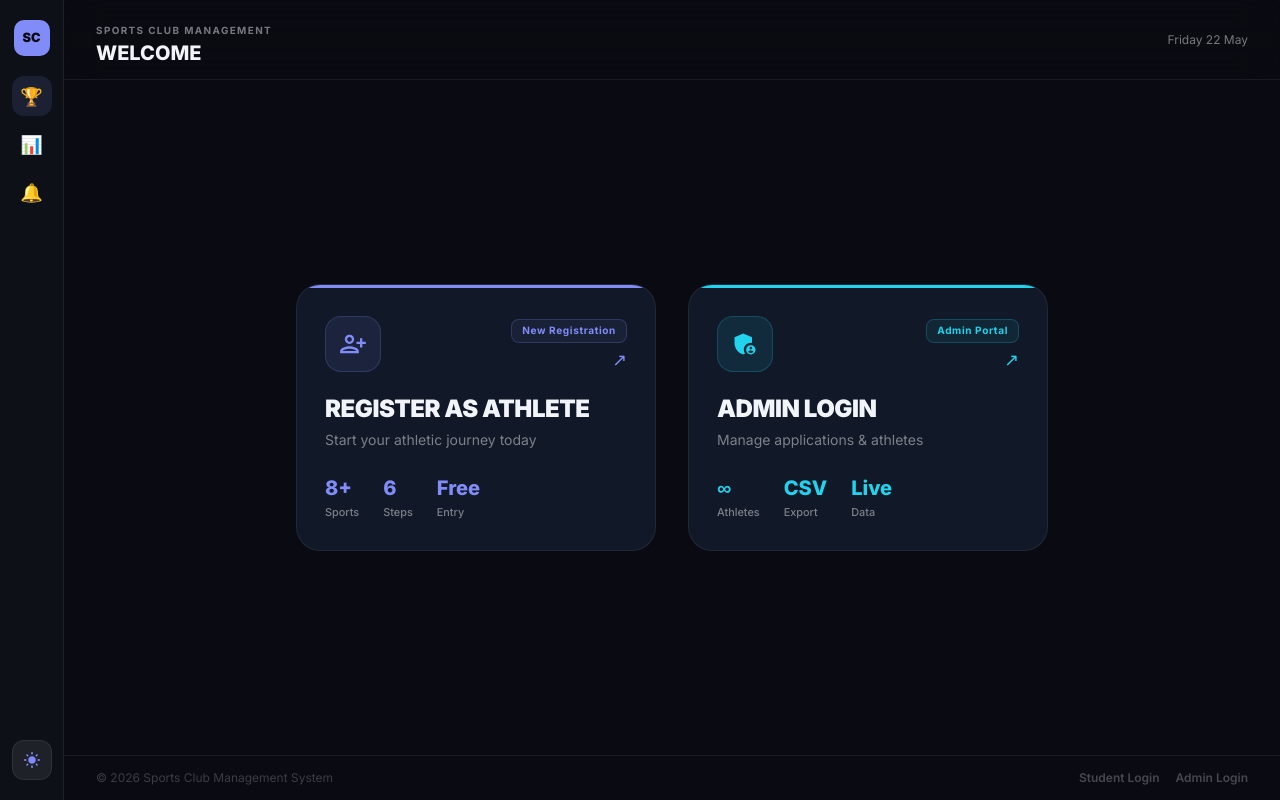
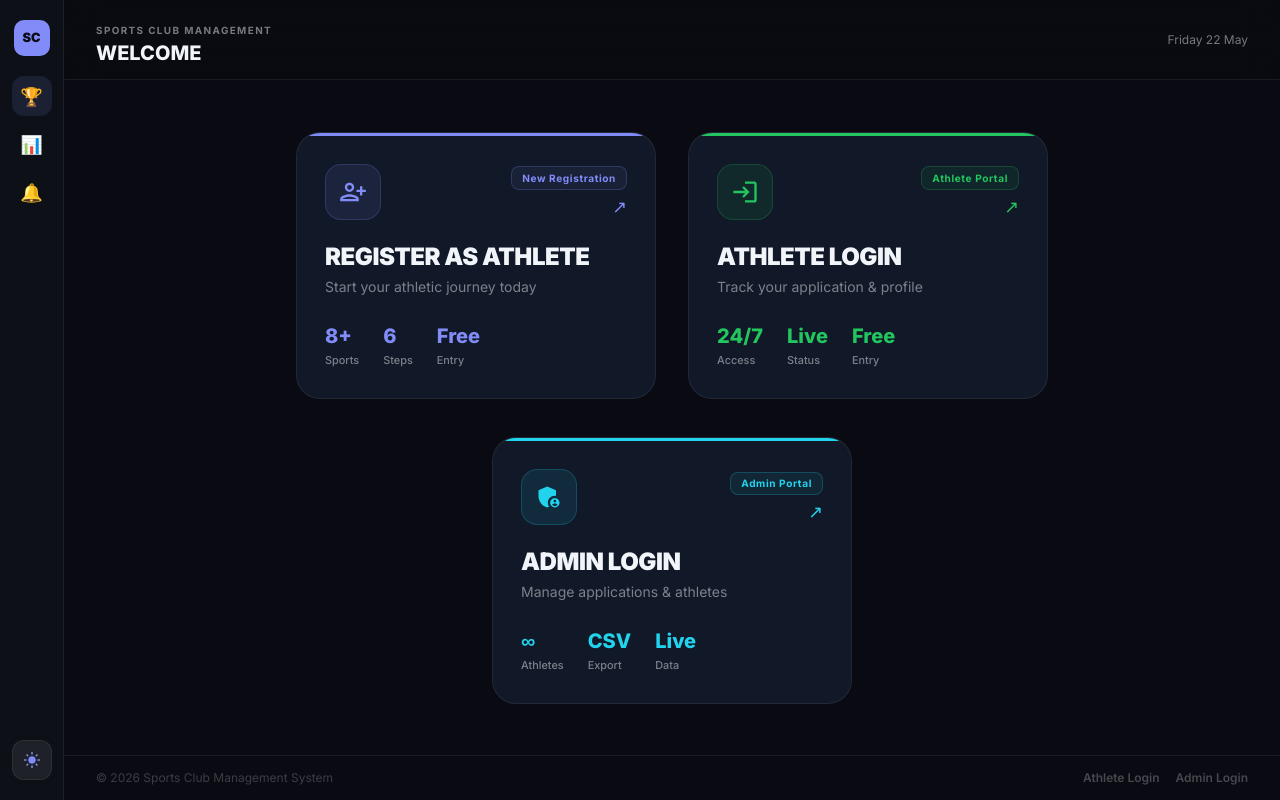
Before and after one commit to UrjasweeChatterjee/athelete-form-frontend, a React (Vite) app: page / in a window 1280 px wide. Built offline with nearby package versions, Linux system fonts and the light colour scheme.

Commit message:
added athelete login card

```diff
--- a/src/pages/CoachDashboard.jsx
+++ b/src/pages/CoachDashboard.jsx
@@ -287,7 +287,7 @@ export default function CoachDashboard() {
       setFiltered(data.students);
       setStats(data.stats);
     } catch {
-      setError('Failed to load students. Please refresh.');
+      setError('Failed to load athletes. Please refresh.');
     } finally {
       setLoading(false);
     }
--- a/src/pages/Landing.jsx
+++ b/src/pages/Landing.jsx
@@ -1,5 +1,5 @@
 // ─────────────────────────────────────────────────────────────
-// pages/Landing.jsx  –  Landing with sidebar + two action cards
+// pages/Landing.jsx  –  Landing with sidebar + three action cards
 // Professional: indigo + cyan palette, white light bg
 // ─────────────────────────────────────────────────────────────
 import React from 'react';
@@ -9,6 +9,7 @@ import {
 import { useNavigate } from 'react-router-dom';
 import PersonAddAltIcon       from '@mui/icons-material/PersonAddAlt';
 import AdminPanelSettingsIcon from '@mui/icons-material/AdminPanelSettings';
+import LoginIcon              from '@mui/icons-material/Login';
 import ThemeToggle from '../components/ThemeToggle';
 
 export default function Landing() {
@@ -27,6 +28,16 @@ export default function Landing() {
       accent:   theme.palette.primary.main,
       tag:      'New Registration',
       stats:    [{ value: '8+', label: 'Sports' }, { value: '6', label: 'Steps' }, { value: 'Free', label: 'Entry' }],
+    },
+    {
+      id:       'athlete-login',
+      label:    'ATHLETE LOGIN',
+      sublabel: 'Track your application & profile',
+      icon:     LoginIcon,
+      path:     '/student/login',
+      accent:   '#22c55e',
+      tag:      'Athlete Portal',
+      stats:    [{ value: '24/7', label: 'Access' }, { value: 'Live', label: 'Status' }, { value: 'Free', label: 'Entry' }],
     },
     {
       id:       'admin',
@@ -249,7 +260,7 @@ export default function Landing() {
             © 2026 Sports Club Management System
           </Typography>
           <Box sx={{ display: 'flex', gap: 2 }}>
-            {['Student Login', 'Admin Login'].map((link, i) => (
+            {['Athlete Login', 'Admin Login'].map((link, i) => (
               <Typography
                 key={link}
                 variant="caption"
--- a/src/pages/StudentProfile.jsx
+++ b/src/pages/StudentProfile.jsx
@@ -102,7 +102,7 @@ export default function StudentProfile() {
   if (error || !student) {
     return (
       <Container sx={{ py: 4 }}>
-        <Alert severity="error" sx={{ borderRadius: 2 }}>{error || 'Student not found.'}</Alert>
+        <Alert severity="error" sx={{ borderRadius: 2 }}>{error || 'Athlete not found.'}</Alert>
       </Container>
     );
   }
@@ -122,7 +122,7 @@ export default function StudentProfile() {
 
   return (
     <Box sx={{ minHeight: '100vh', bgcolor: 'background.default' }}>
-      <Navbar title="🏅 Student Profile" />
+      <Navbar title="🏅 Athlete Profile" />
 
       <Container maxWidth="lg" sx={{ py: 4 }}>
 
```
